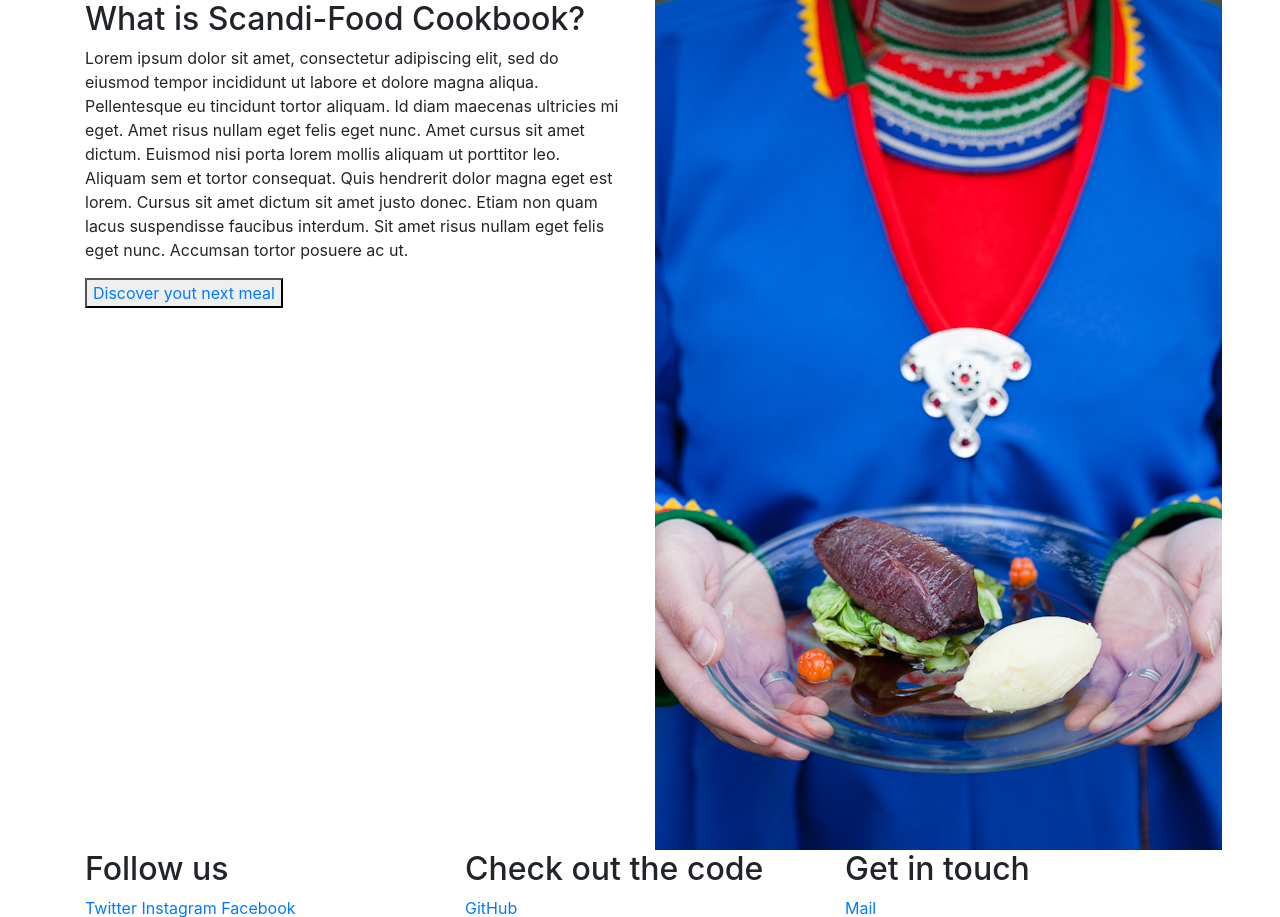
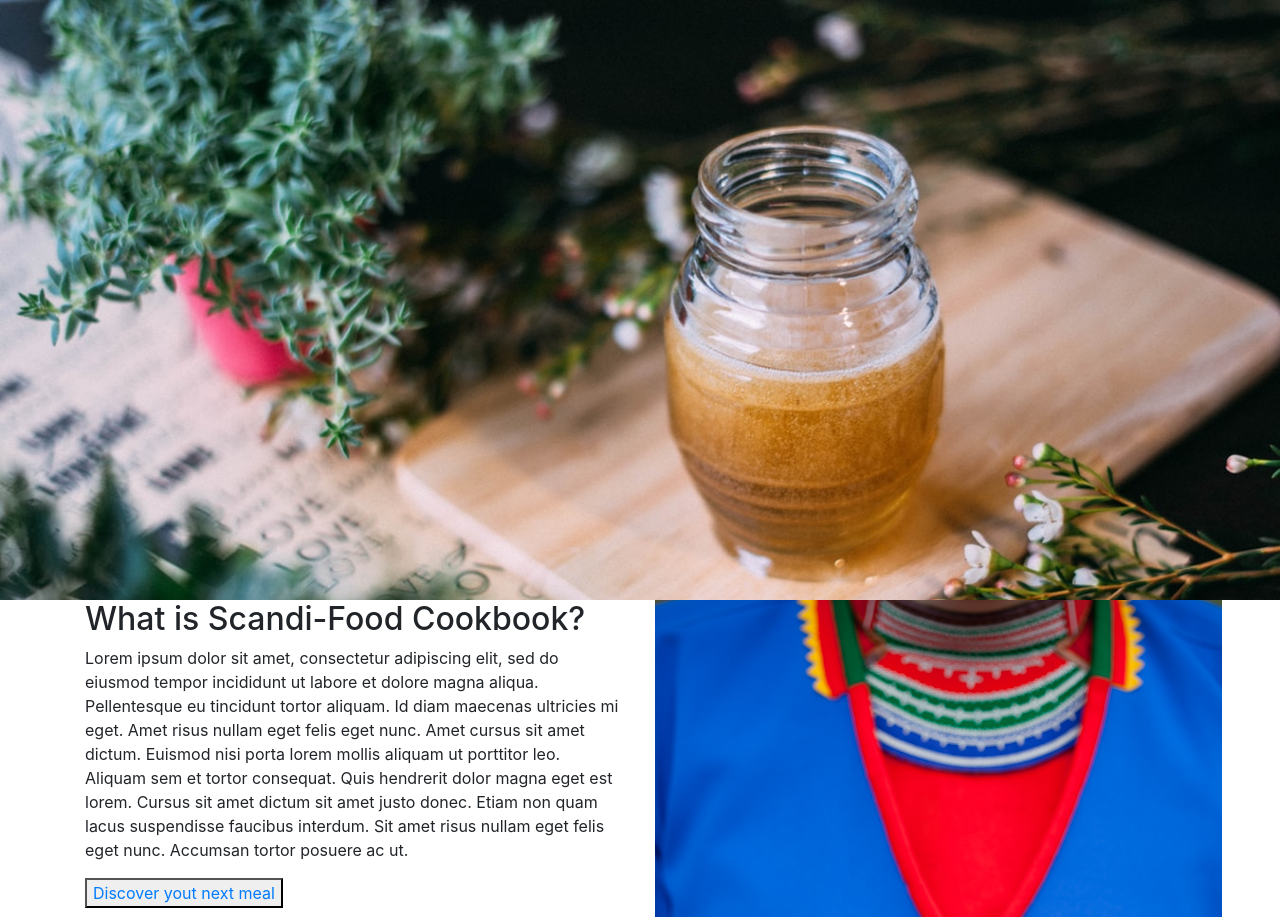
Before and after one commit to EvaBroberg/ScandiFood-recipe-sharing-page-milestone3, a Flask app: page / in a window 1280 px wide. Shown: the part 68-985 px from the top of the page. Run offline with Flask 2, Linux system fonts and the light colour scheme; some libraries are stand-ins or nearby versions.

Commit message:
home page layout amendment

```diff
--- a/static/css/main.css
+++ b/static/css/main.css
@@ -16,8 +16,9 @@ body {
 
 .image-slideshow {
     width: 100%;
-    height: auto;
-    background-image: url("img/banner.jpg");
+    height: 600px;
+    background-color: red;
+    background-image: url(../img/banner.jpg);
     background-size: cover;
     background-repeat: no-repeat;
 }
--- a/templates/index.html
+++ b/templates/index.html
@@ -1,9 +1,12 @@
 {% extends "base.html" %}
 
 {% block content %}
+
+
 <div class="image-slideshow">
     <!-- <img src="static\img\banner.jpg" alt="image of honey jar in rustic kitchen setting"> -->
 </div>
+
 
 <div class="container">
     <div class="row">
```
